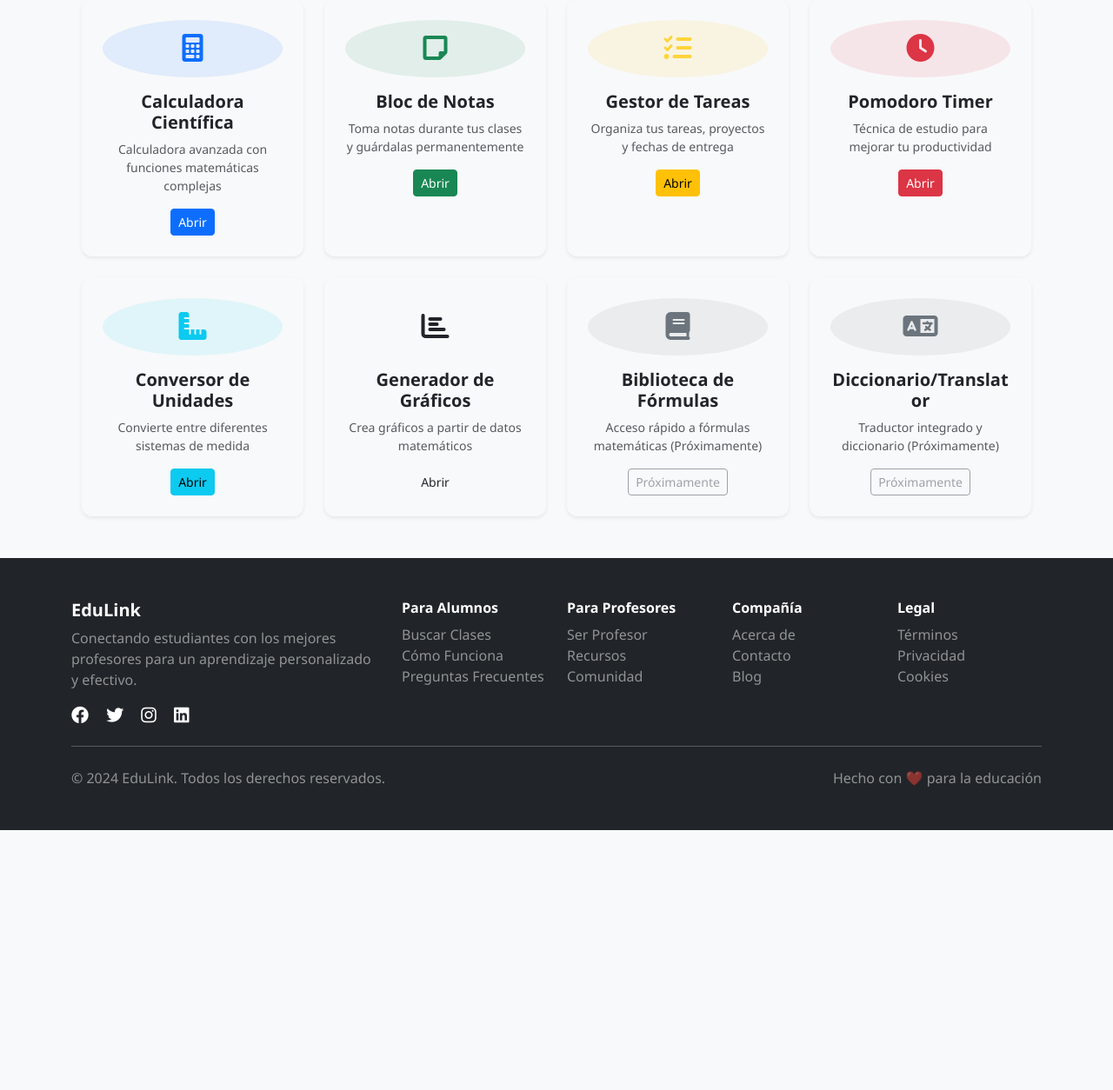
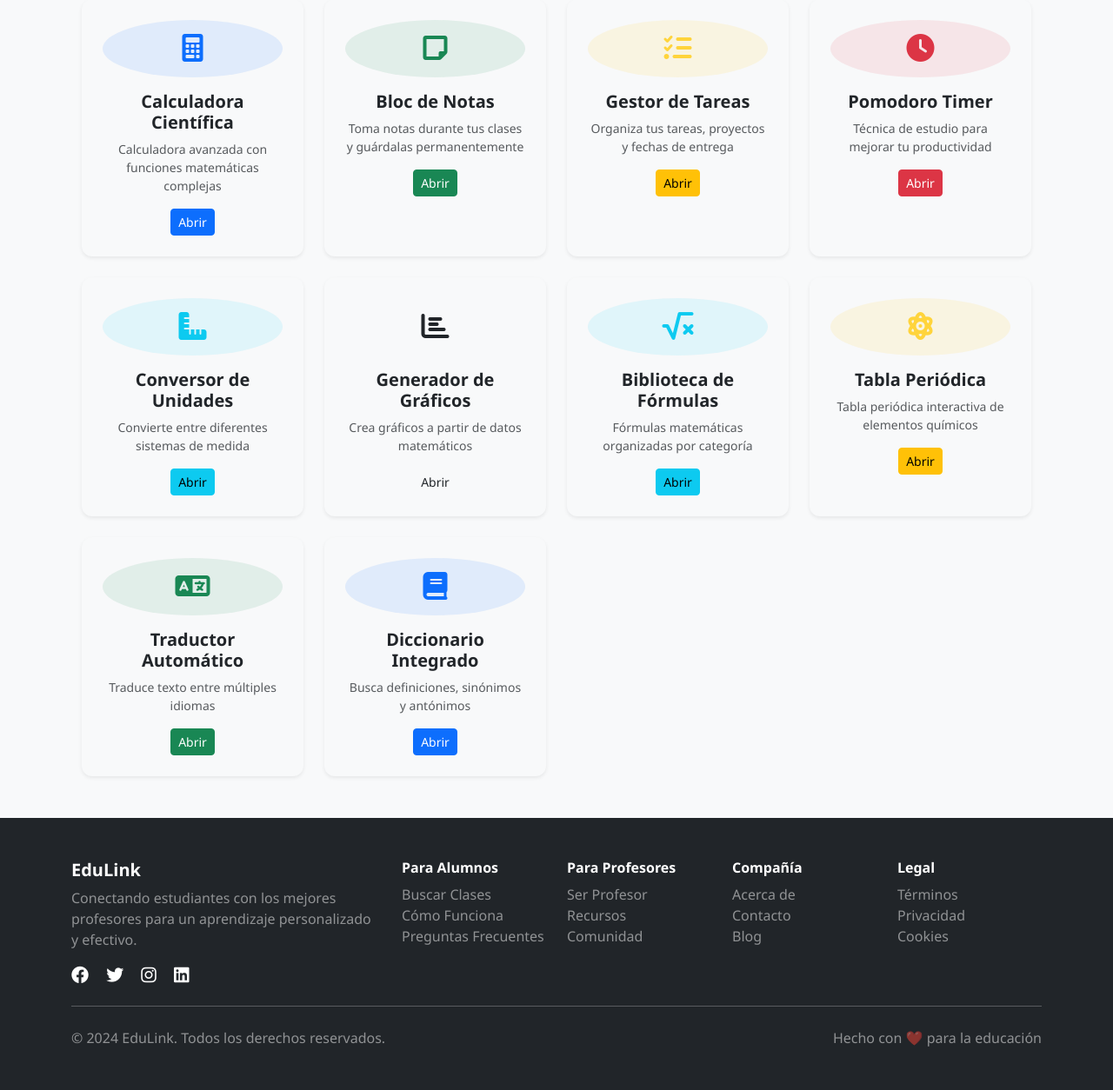
Before and after one commit to macielagustin/EduLink, a Django app: template templates/herramientas/herramientas.html in a window 1280 px wide. Shown: the part 303-1557 px from the top of the page at 87% size. Before the commit the page ends 1258 px from the top, so only its background shows below. Run offline with Django 5.2, Linux system fonts and the light colour scheme; the template is opened without the code that fills it, so the values that code supplies are empty.

Commit message:
Modifique los botones del chat, no dejaban poner emojis y adjuntar archivos. Modifique las tarjetas en herramientas.

```diff
--- a/templates/herramientas/herramientas.html
+++ b/templates/herramientas/herramientas.html
@@ -152,38 +152,70 @@
             </div>
         </div>
 
-        <!-- Próximas herramientas -->
+        <!-- Biblioteca de fórmulas -->
         <div class="col-xl-3 col-lg-4 col-md-6">
             <div class="card tool-card border-0 shadow-sm h-100">
                 <div class="card-body text-center p-4">
-                    <div class="tool-icon bg-secondary bg-opacity-10 rounded-circle p-3 mb-3 mx-auto">
-                        <i class="fas fa-book fa-2x text-secondary"></i>
+                    <div class="tool-icon bg-info bg-opacity-10 rounded-circle p-3 mb-3 mx-auto">
+                        <i class="fas fa-square-root-alt fa-2x text-info"></i>
                     </div>
                     <h5 class="fw-bold">Biblioteca de Fórmulas</h5>
                     <p class="text-muted small mb-3">
-                        Acceso rápido a fórmulas matemáticas (Próximamente)
+                        Fórmulas matemáticas organizadas por categoría
                     </p>
-                    <button class="btn btn-outline-secondary btn-sm" disabled>Próximamente</button>
+                    <a href="{% url 'biblioteca_formulas' %}" class="btn btn-info btn-sm">Abrir</a>
                 </div>
             </div>
         </div>
 
+        <!-- Tabla periódica -->
         <div class="col-xl-3 col-lg-4 col-md-6">
             <div class="card tool-card border-0 shadow-sm h-100">
                 <div class="card-body text-center p-4">
-                    <div class="tool-icon bg-secondary bg-opacity-10 rounded-circle p-3 mb-3 mx-auto">
-                        <i class="fas fa-language fa-2x text-secondary"></i>
+                    <div class="tool-icon bg-warning bg-opacity-10 rounded-circle p-3 mb-3 mx-auto">
+                        <i class="fas fa-atom fa-2x text-warning"></i>
                     </div>
-                    <h5 class="fw-bold">Diccionario/Translator</h5>
+                    <h5 class="fw-bold">Tabla Periódica</h5>
                     <p class="text-muted small mb-3">
-                        Traductor integrado y diccionario (Próximamente)
+                        Tabla periódica interactiva de elementos químicos
                     </p>
-                    <button class="btn btn-outline-secondary btn-sm" disabled>Próximamente</button>
+                    <a href="{% url 'tabla_periodica' %}" class="btn btn-warning btn-sm">Abrir</a>
+                </div>
+            </div>
+        </div>
+
+        <!-- Traductor automático -->
+        <div class="col-xl-3 col-lg-4 col-md-6">
+            <div class="card tool-card border-0 shadow-sm h-100">
+                <div class="card-body text-center p-4">
+                    <div class="tool-icon bg-success bg-opacity-10 rounded-circle p-3 mb-3 mx-auto">
+                        <i class="fas fa-language fa-2x text-success"></i>
+                    </div>
+                    <h5 class="fw-bold">Traductor Automático</h5>
+                    <p class="text-muted small mb-3">
+                        Traduce texto entre múltiples idiomas
+                    </p>
+                    <a href="{% url 'traductor_automatico' %}" class="btn btn-success btn-sm">Abrir</a>
+                </div>
+            </div>
+        </div>
+
+        <!-- Diccionario integrado -->
+        <div class="col-xl-3 col-lg-4 col-md-6">
+            <div class="card tool-card border-0 shadow-sm h-100">
+                <div class="card-body text-center p-4">
+                    <div class="tool-icon bg-primary bg-opacity-10 rounded-circle p-3 mb-3 mx-auto">
+                        <i class="fas fa-book fa-2x text-primary"></i>
+                    </div>
+                    <h5 class="fw-bold">Diccionario Integrado</h5>
+                    <p class="text-muted small mb-3">
+                        Busca definiciones, sinónimos y antónimos
+                    </p>
+                    <a href="{% url 'diccionario_integrado' %}" class="btn btn-primary btn-sm">Abrir</a>
                 </div>
             </div>
         </div>
     </div>
-</div>
 {% endblock %}
 
 {% block extra_css %}
```
